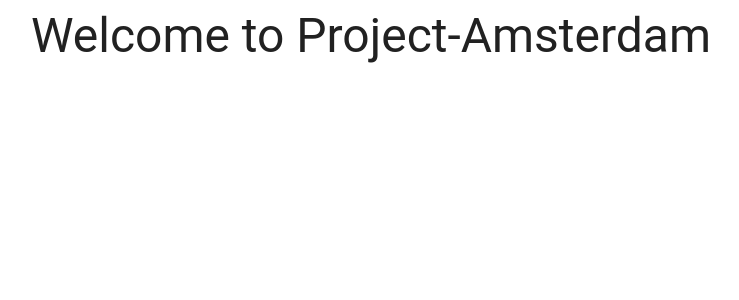
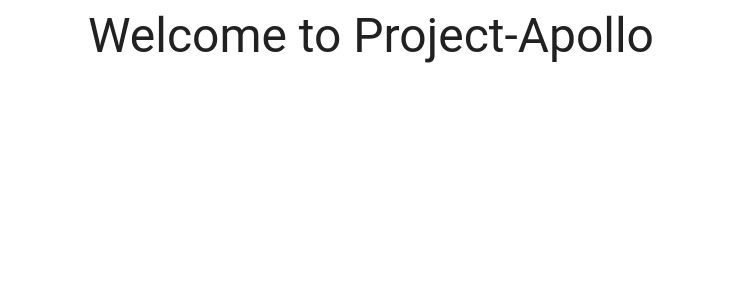
Before and after one commit to opencodenitr/project-apollo, a React (Create React App) app: page / in a window 1280 px wide. Shown: the top 300 px of the page, without its empty margins (269-1008 px from the left). Built offline with nearby package versions, Linux system fonts and the light colour scheme.

Commit message:
Testing the CI/CD pipeline

```diff
--- a/src/components/Hello.js
+++ b/src/components/Hello.js
@@ -20,7 +20,7 @@ const Hello = () => {
                 align="center"
                 gutterBottom
             >
-                Welcome to Project-Amsterdam
+                Welcome to Project-Apollo
             </Typography>
         </ThemeProvider>
     );
```
